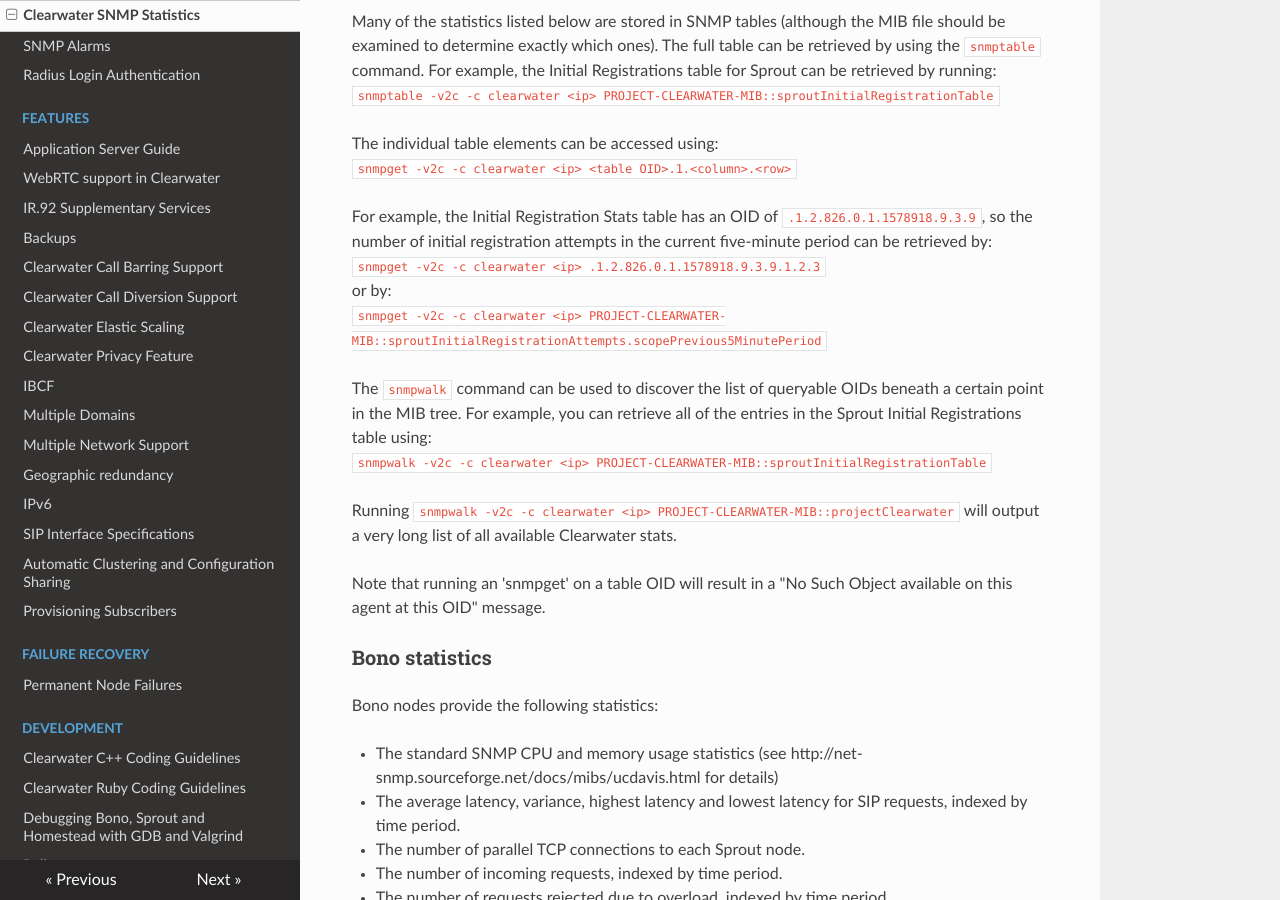
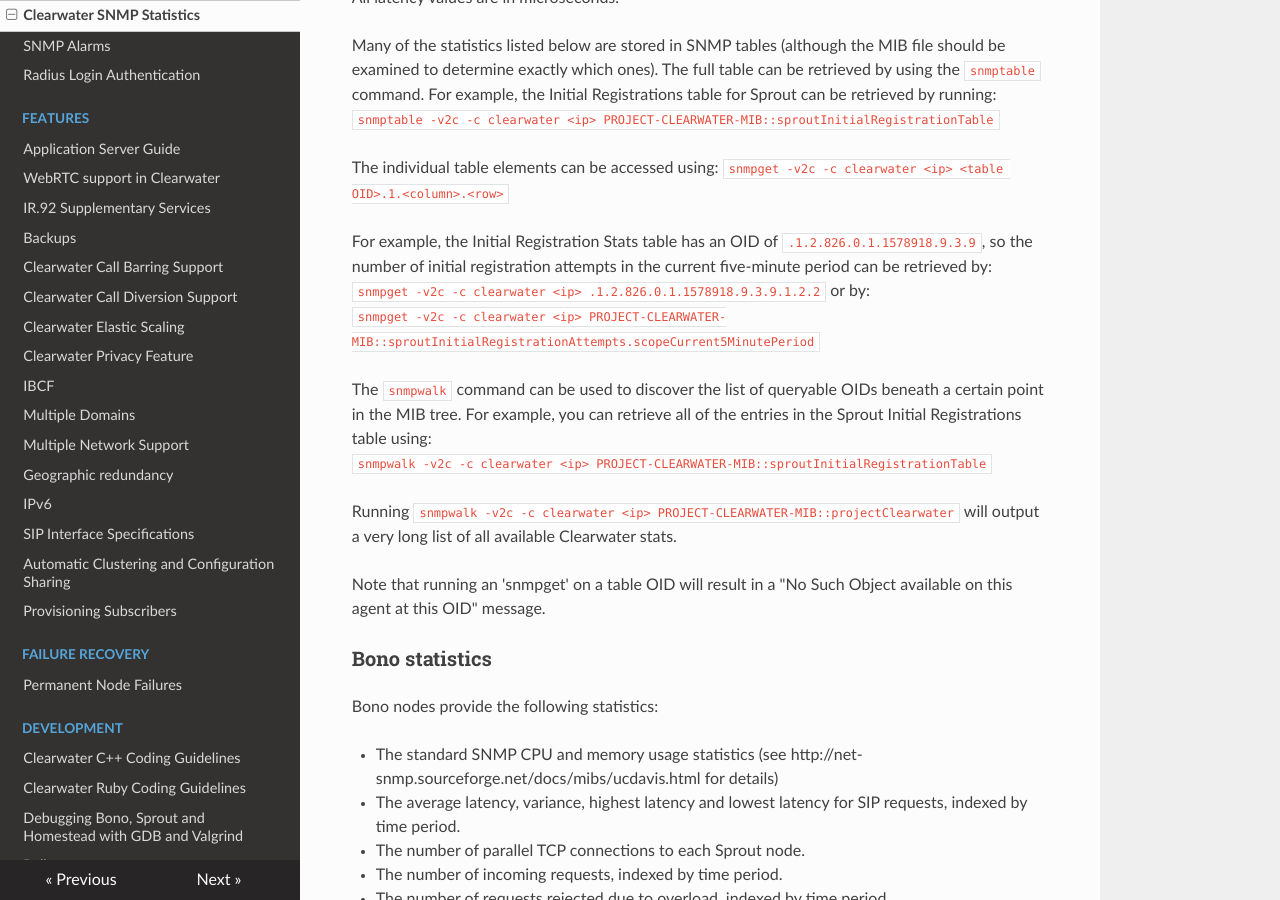
Before and after one commit to Metaswitch/clearwater-readthedocs, an MkDocs documentation site: the page built from docs/Clearwater_SNMP_Statistics.md, in a window 1280 px wide and 900 px high, scrolled down 1095 px. Built offline with MkDocs 1.6.1, drawn with Linux system fonts in a browser that asks for light colours; nearby versions of some CDN libraries; old or Windows-style settings are respelled for this version of MkDocs; some of the changed text lies outside the part shown.

Commit message:
Add in clearwater-snmpd package and fix current/previous mix up

```diff
--- a/docs/Clearwater_SNMP_Statistics.md
+++ b/docs/Clearwater_SNMP_Statistics.md
@@ -37,9 +38,9 @@ The individual table elements can be accessed using:
 `snmpget -v2c -c clearwater <ip> <table OID>.1.<column>.<row>`
 
 For example, the Initial Registration Stats table has an OID of `.1.2.826.0.1.1578918.9.3.9`, so the number of initial registration attempts in the current five-minute period can be retrieved by:
-`snmpget -v2c -c clearwater <ip> .1.2.826.0.1.1578918.9.3.9.1.2.3`
+`snmpget -v2c -c clearwater <ip> .1.2.826.0.1.1578918.9.3.9.1.2.2`
 or by:
-`snmpget -v2c -c clearwater <ip> PROJECT-CLEARWATER-MIB::sproutInitialRegistrationAttempts.scopePrevious5MinutePeriod`
+`snmpget -v2c -c clearwater <ip> PROJECT-CLEARWATER-MIB::sproutInitialRegistrationAttempts.scopeCurrent5MinutePeriod`
 
 The `snmpwalk` command can be used to discover the list of queryable OIDs beneath a certain point in the MIB tree. For example, you can retrieve all of the entries in the Sprout Initial Registrations table using:
 `snmpwalk -v2c -c clearwater <ip> PROJECT-CLEARWATER-MIB::sproutInitialRegistrationTable`
```
Also changed, not shown: other parts of docs/Clearwater_SNMP_Statistics.md (+2 -1 lines).
